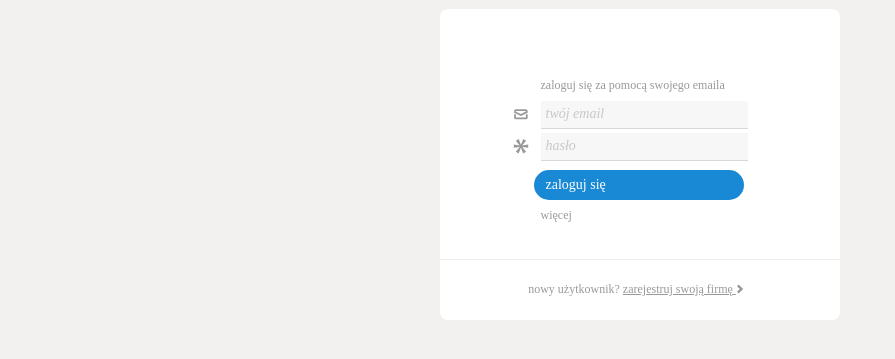
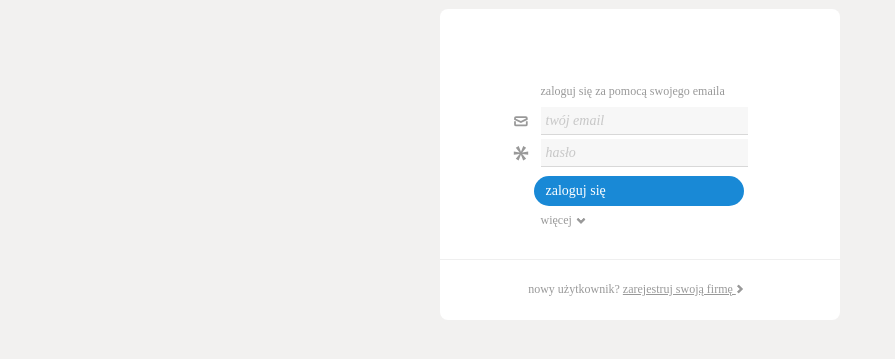
Before and after one commit to Karllos27/2510_Proj1, a plain HTML site: page index.html in a window 1280 px wide. Shown: the part 267-626 px from the top of the page, without its empty margins (0-895 px from the left). Drawn offline with Linux system fonts and the light colour scheme.

Commit message:
skonczenie pierwszego etapu wersji wizualnej

```diff
--- a/index.html
+++ b/index.html
@@ -33,7 +33,10 @@
                             </div>
                         </form>
                         <div id="login_window_form_in_more" class="form">
-                            więcej
+                            <a>
+                                więcej
+                                <svg id="login_window_form_in_more_icDown" xmlns="http://www.w3.org/2000/svg" viewBox="0 0 26 26"><polygon points="12.99 17.04 8.37 12.41 9.92 10.85 12.99 13.93 16.08 10.84 17.64 12.4 12.99 17.04"/><polygon points="12.99 17.04 8.37 12.41 9.92 10.85 12.99 13.93 16.08 10.84 17.64 12.4 12.99 17.04"/></svg>
+                            </a>
                         </div>
                     </div>
                 </div>
--- a/style.css
+++ b/style.css
@@ -32,14 +32,23 @@ body {
     justify-content: center;
 }
 
+#login_window_form_in{
+    padding-top: 50px;
+    padding-right: 16px;
+}
+
 #login_window_form_in_text{
     margin-bottom: 8px;
     padding-left: 24px;
 }
 
 #login_window_form_in_more{
-    margin-top: 8px;
+    margin-top: 2px;
     padding-left: 24px;
+}
+
+#login_window_form_in_more_icDown{
+    padding-left: 2px;
 }
 
 .form{
@@ -48,11 +57,6 @@ body {
 
 .iconInForm{
     margin-right: 5px;
-}
-
-#login_window_form_in{
-    padding-top: 32px;
-    padding-right: 16px;
 }
 
 #login_window_form_in_email{
@@ -136,7 +140,6 @@ svg {
     fill: currentColor;
     padding-bottom: 2px;
     margin-left: -8px;
-
 }
 
 a:link, a:visited {
@@ -146,6 +149,7 @@ a:link, a:visited {
 a:hover{
     color: #2accf9;
     transition: color .2s;
+    cursor: pointer;
 }
 
 .color {
```
